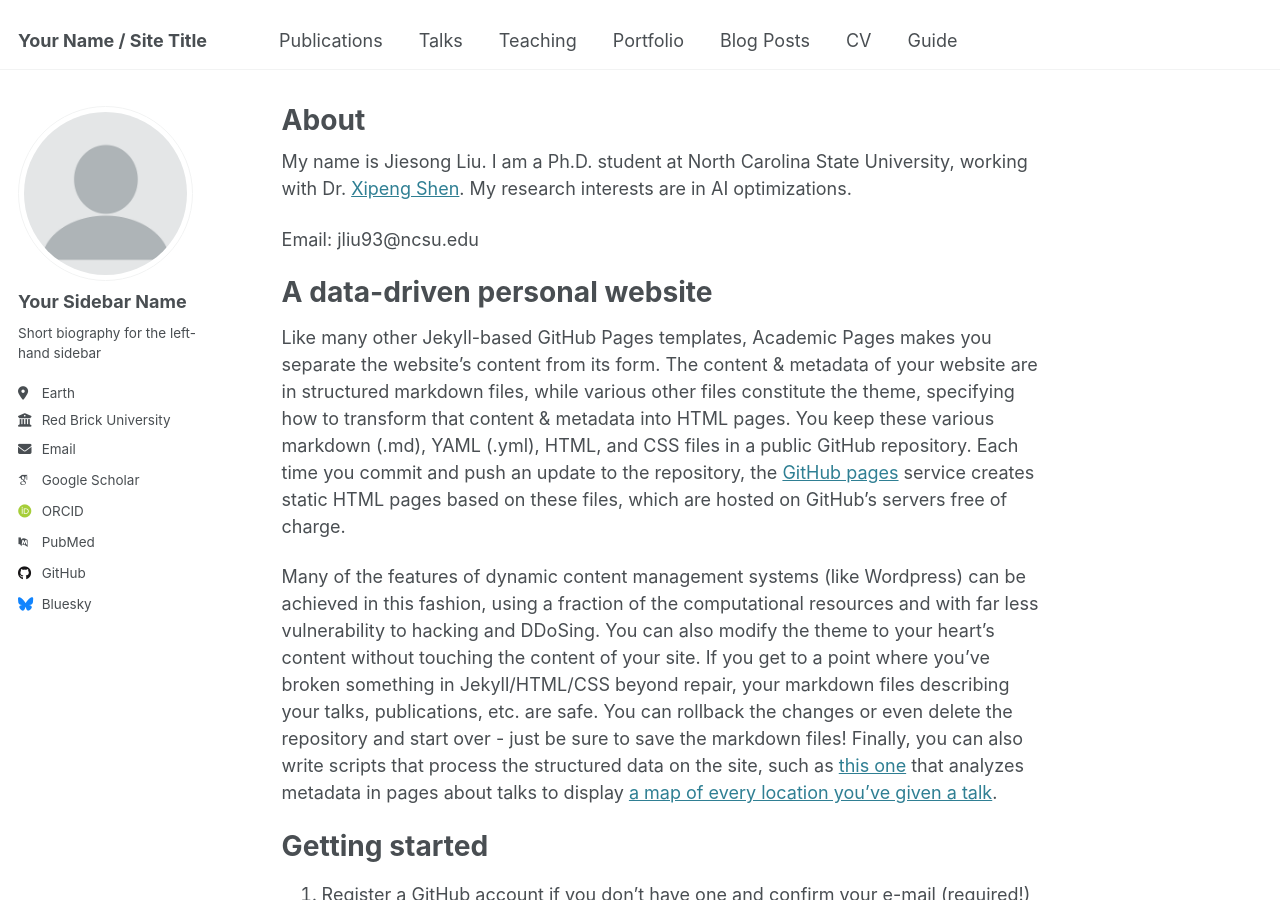
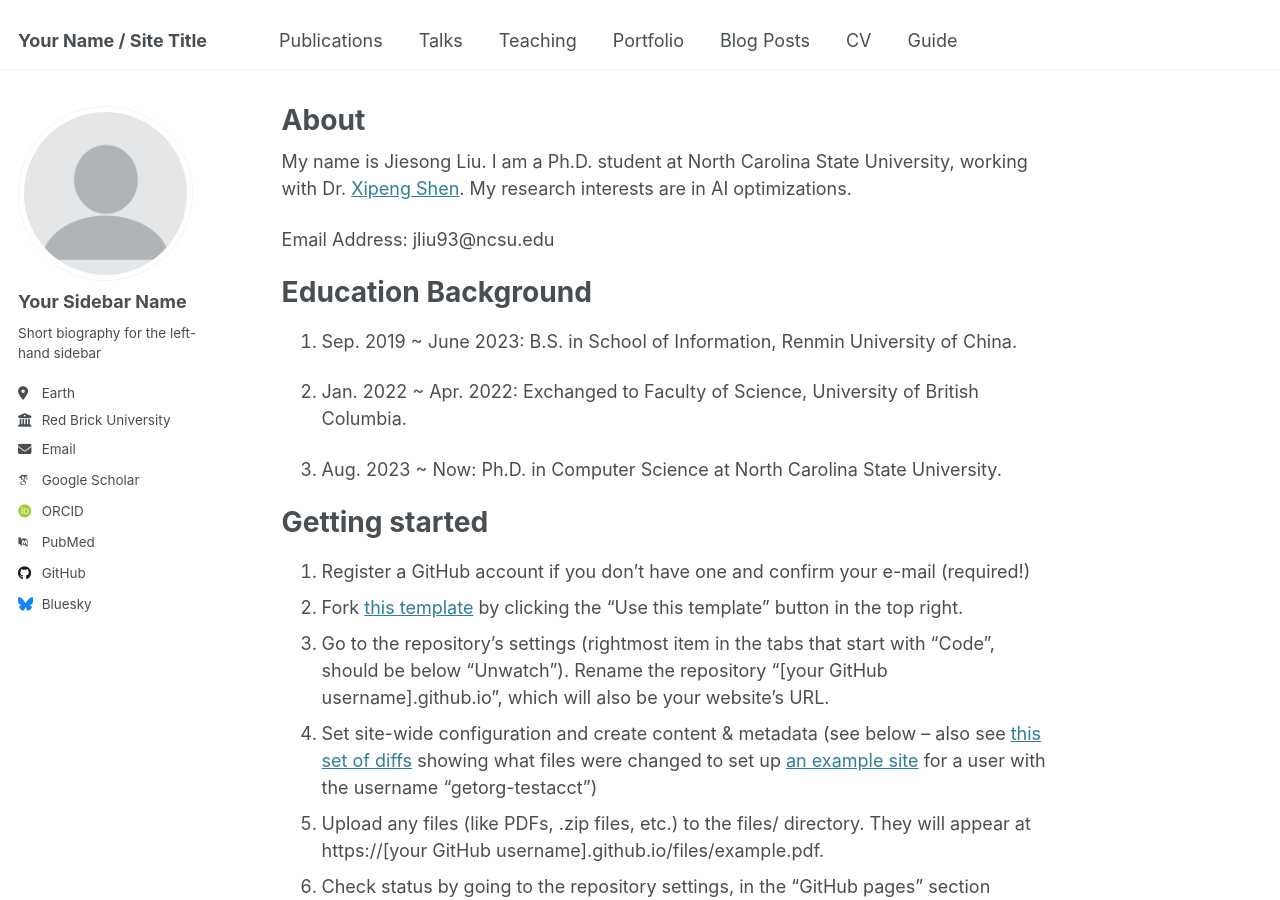
Before and after one commit to Fred1031/Fred1031.github.io, a Jekyll site: the page built from _pages/about.md, in a window 1280 px wide and 900 px high. Built offline with Jekyll 4.4.1, drawn with Linux system fonts in a browser that asks for light colours; some web fonts are replaced.

Commit message:
Update about.md

```diff
--- a/_pages/about.md
+++ b/_pages/about.md
@@ -10,14 +10,18 @@ redirect_from:
 
 My name is Jiesong Liu. I am a Ph.D. student at North Carolina State University, working with Dr. [Xipeng Shen](https://research.csc.ncsu.edu/picture/xshen5/index.html). My research interests are in AI optimizations.
 
-Email: jliu93@ncsu.edu
+Email Address: jliu93@ncsu.edu
 
 
-A data-driven personal website
+
+
+Education Background
 ======
-Like many other Jekyll-based GitHub Pages templates, Academic Pages makes you separate the website's content from its form. The content & metadata of your website are in structured markdown files, while various other files constitute the theme, specifying how to transform that content & metadata into HTML pages. You keep these various markdown (.md), YAML (.yml), HTML, and CSS files in a public GitHub repository. Each time you commit and push an update to the repository, the [GitHub pages](https://pages.github.com/) service creates static HTML pages based on these files, which are hosted on GitHub's servers free of charge.
+1. Sep. 2019 ~ June 2023: B.S. in School of Information, Renmin University of China.
 
-Many of the features of dynamic content management systems (like Wordpress) can be achieved in this fashion, using a fraction of the computational resources and with far less vulnerability to hacking and DDoSing. You can also modify the theme to your heart's content without touching the content of your site. If you get to a point where you've broken something in Jekyll/HTML/CSS beyond repair, your markdown files describing your talks, publications, etc. are safe. You can rollback the changes or even delete the repository and start over - just be sure to save the markdown files! Finally, you can also write scripts that process the structured data on the site, such as [this one](https://github.com/academicpages/academicpages.github.io/blob/master/talkmap.ipynb) that analyzes metadata in pages about talks to display [a map of every location you've given a talk](https://academicpages.github.io/talkmap.html).
+1. Jan. 2022 ~ Apr. 2022: Exchanged to Faculty of Science, University of British Columbia.
+
+1. Aug. 2023 ~ Now: Ph.D. in Computer Science at North Carolina State University.
 
 Getting started
 ======
```
